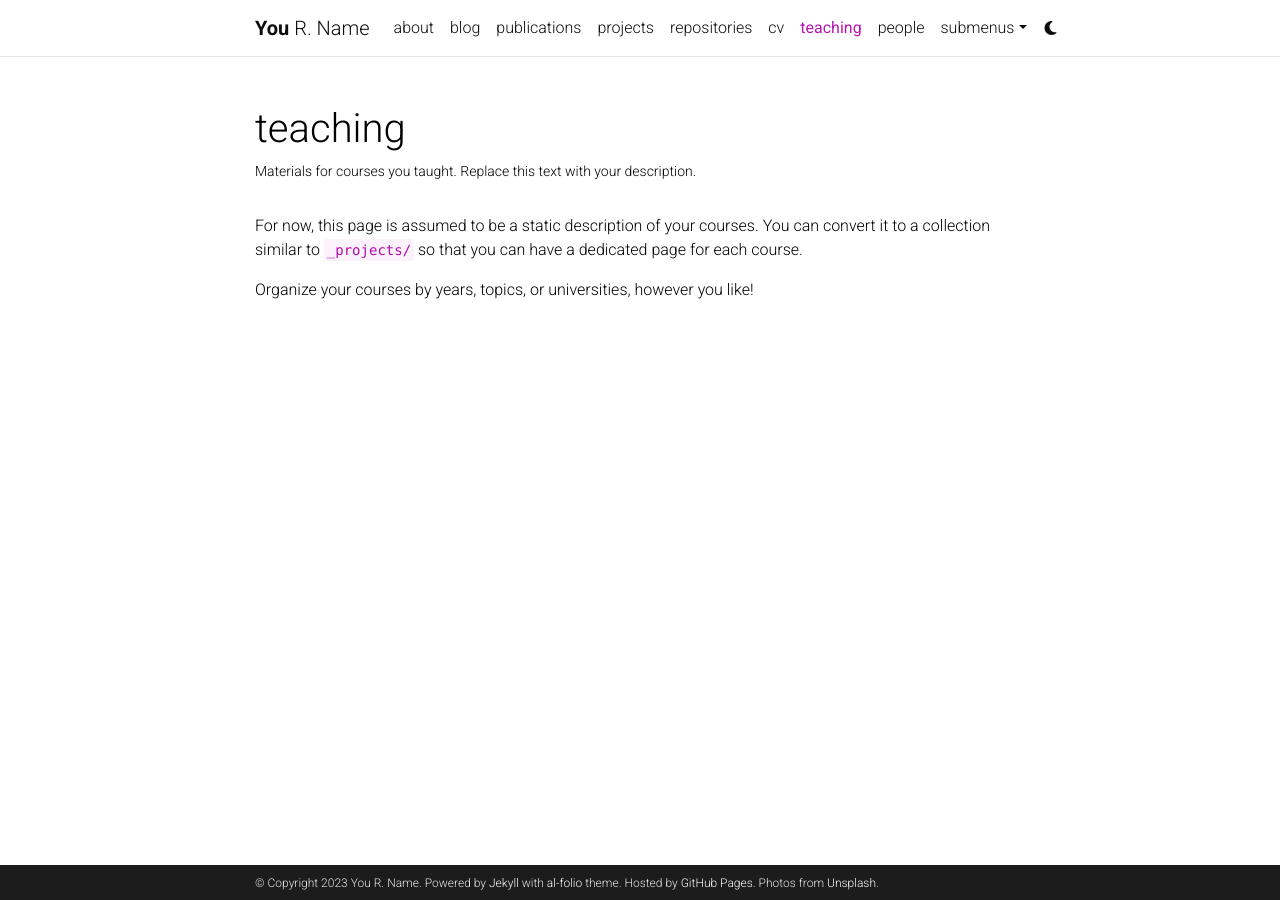
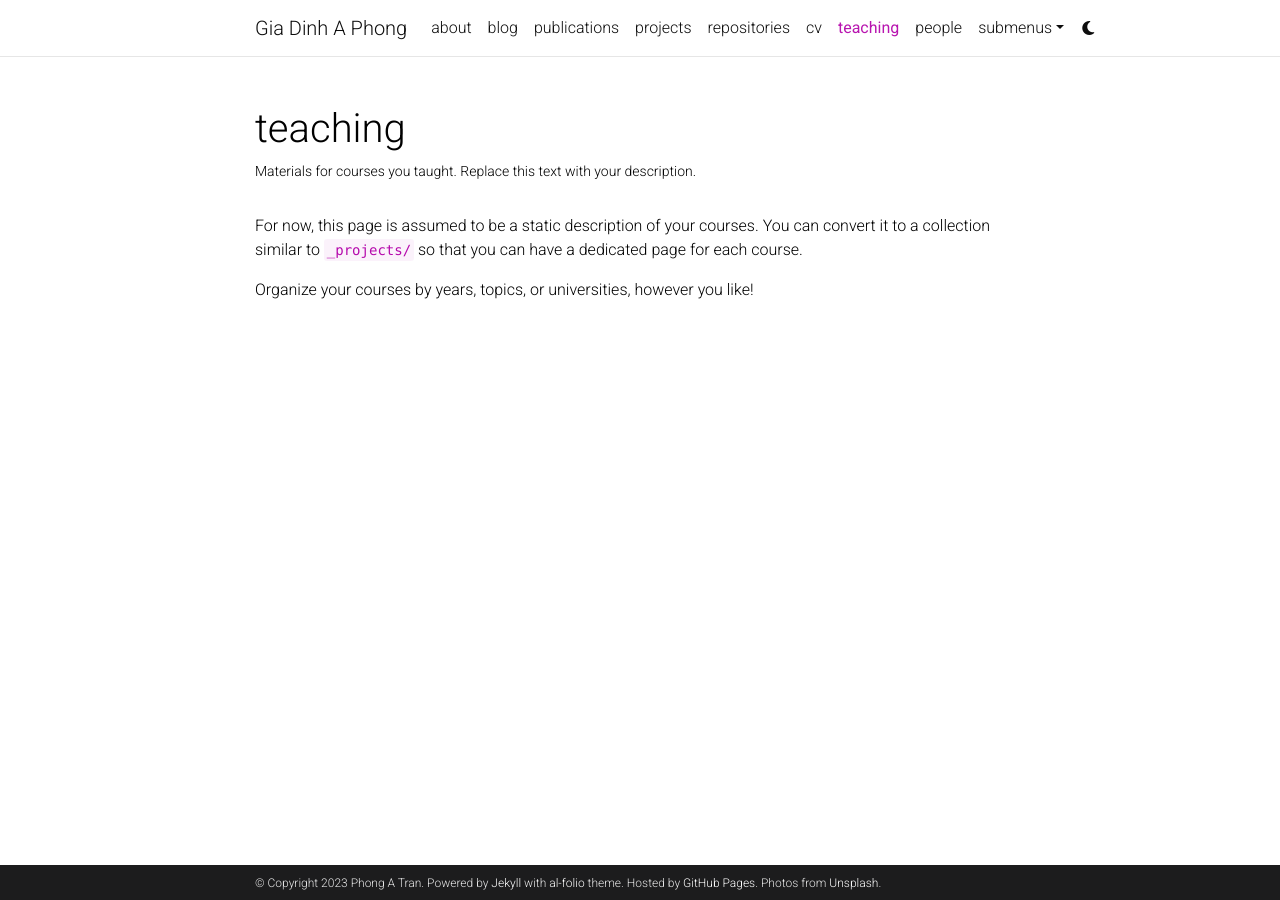
Before and after one commit to giadinhaphong/giadinhaphong.github.io, a Jekyll site: the page built from _pages/teaching.md, in a window 1280 px wide. Built offline with Jekyll 4.4.1, drawn with Linux system fonts in a browser that asks for light colours; comment, search, counter and statistics services are not loaded; a style sheet for code colours, icons or effects is not loaded.

Commit message:
Update _config.yml

```diff
--- a/_config.yml
+++ b/_config.yml
@@ -2,10 +2,10 @@
 # Site settings
 # -----------------------------------------------------------------------------
 
-title: blank # the website title (if blank, full name will be used instead)
-first_name: You
-middle_name: R.
-last_name: Name
+title: Gia Dinh A Phong # the website title (if blank, full name will be used instead)
+first_name: Phong
+middle_name: A
+last_name: Tran
 email: you@example.com
 description: > # the ">" symbol means to ignore newlines until "footer_text:"
   A simple, whitespace theme for academics. Based on [*folio](https://github.com/bogoli/-folio) design.
@@ -19,7 +19,7 @@ lang: en # the language of your site (for example: en, fr, cn, ru, etc.)
 icon: ⚛️  # the emoji used as the favicon (alternatively, provide image name in /assets/img/)
 
 url: https://giadinhaphong.github.io # the base hostname & protocol for your site
-baseurl: /giadinhaphong # the subpath of your site, e.g. /blog/
+baseurl: / # the subpath of your site, e.g. /blog/
 last_updated: false # set to true if you want to display last updated in the footer
 impressum_path:  # set to path to include impressum link in the footer, use the same path as permalink in a page, helps to conform with EU GDPR
 
```
